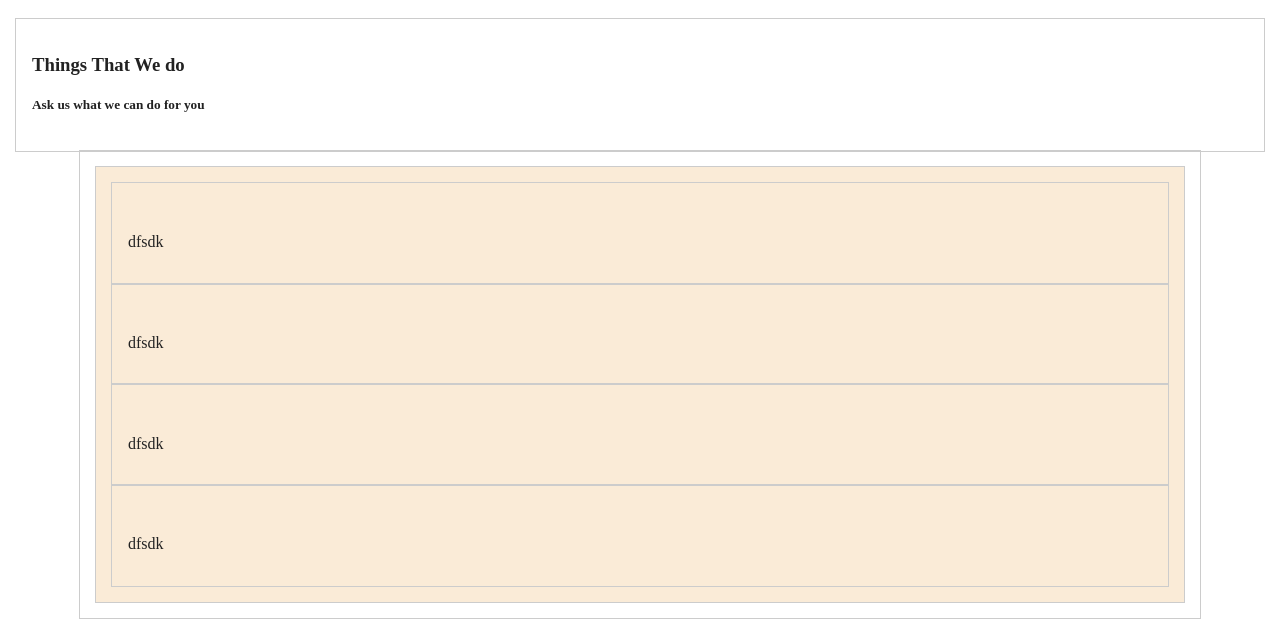
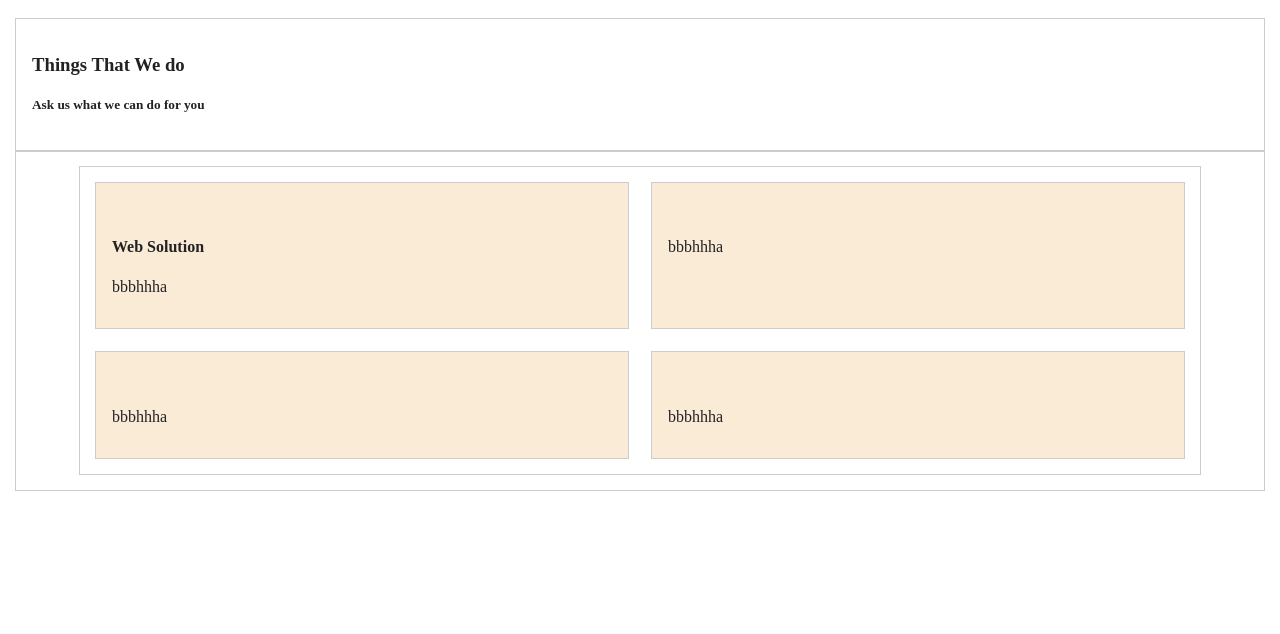
Before and after one commit to kionale/Project1_Lab3_ResponsiveLayout, a website built with Parcel: page index.html in a window 1280 px wide. Shown: the part 538-1172 px from the top of the page. After the commit the page ends 1044 px from the top, so only its background shows below. Built offline with nearby package versions, Linux system fonts and the light colour scheme.

Commit message:
page intro and feature service section added

```diff
--- a/index.html
+++ b/index.html
@@ -72,32 +72,38 @@
       <h5>Ask us what we can do for you</h5>
 
     </div>
-    <div class="row">
-      <div class="col m-col-2 l-col-4">
-        <div>
-          <img src="" alt="">
-          <p>
-        dfsdk
+    <div class="feature__service">
+      <div class="row m-col-2 l-col-4">
+        <div class="col">
+          <img class="feature__servic__images" src="" alt="">
+          <h4 class="heading feature__servic__title">Web Solution</h4>
+          <p class="feature__servic__content">
+            bbbhhha
           </p>
         </div>
-        <div>
-          <img src="" alt="">
-          <p>
-            dfsdk
+        <div class="col">
+          <img class="feature__servic__images" src="" alt="">
+          <h4 class="heading feature__servic__title"></h4>
+          <p class="feature__servic__content">
+            bbbhhha
           </p>
         </div>
-        <div>
-          <img src="" alt="">
-          <p>
-            dfsdk
+        <div class="col">
+          <img class="feature__servic__images" src="" alt="">
+          <h4 class="heading feature__servic__title"></h4>
+          <p class="feature__servic__content">
+            bbbhhha
           </p>
         </div>
-        <div>
-          <img src="" alt="">
-          <p>
-            dfsdk
+        <div class="col">
+          <img class="feature__servic__images" src="" alt="">
+          <h4 class="heading feature__servic__title"></h4>
+          <p class="feature__servic__content">
+            bbbhhha
           </p>
         </div>
+
+
       </div>
     </div>
   </div>
```
